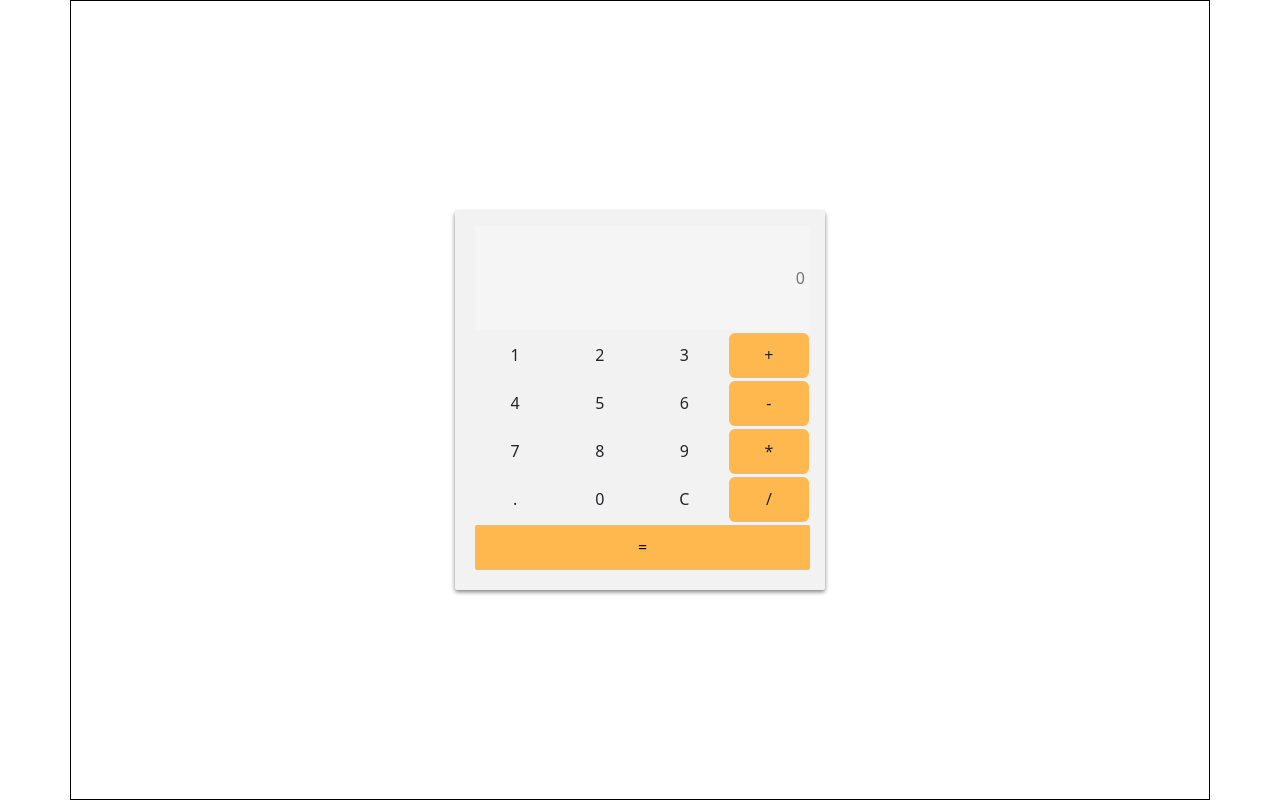
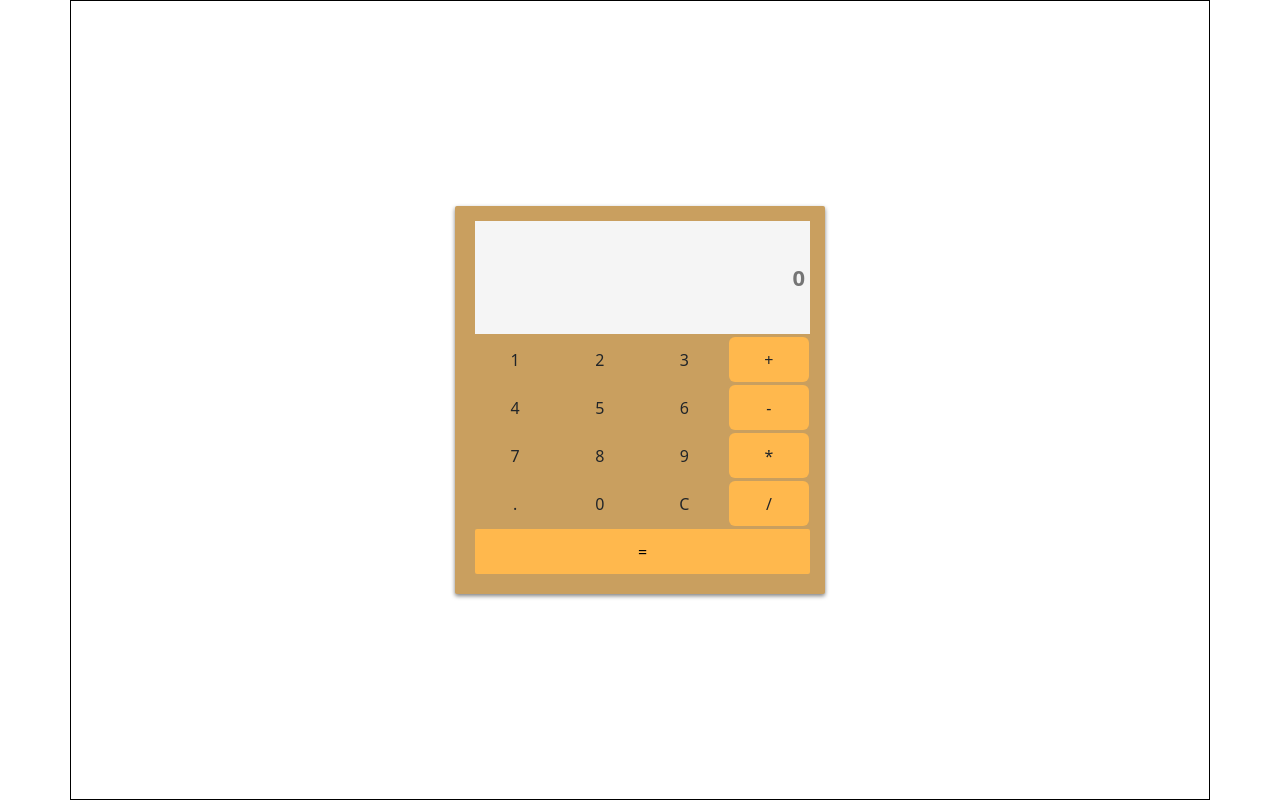
Before and after one commit to Mehedi84/calculator, a plain HTML site: page index.html in a window 1280 px wide. Drawn offline with nearby package versions, Linux system fonts and the light colour scheme.

Commit message:
calculator1

```diff
--- a/style.css
+++ b/style.css
@@ -15,11 +15,13 @@ background:linear-gradient(#f4f4ed);
     width: 370px;
     margin: auto;
     border-radius: 2px;
-    background: #f2f2f2;
+    background-color: #c99f5f;
     padding: 15px 15px 20px 20px;
     box-shadow: 0px 2px 4px 0px rgba(0, 0, 0, 0.5);
 }
 #userInput{
+    font-size: 22px;
+    font-weight: bold;
     box-sizing: border-box;
     width: 100%;
     padding: 40px 5px;
@@ -32,11 +34,11 @@ background:linear-gradient(#f4f4ed);
 .btn{
     width: 24%;
     height: 45px;
+    font-weight: bold;
     border-radius: 2px;
+    margin-top: 3px;
     border: none;
     outline: none;
-    margin-top: 3px;
-    background: whitesmoke;
 }
 .btnequal{
     width: 100%;
```
